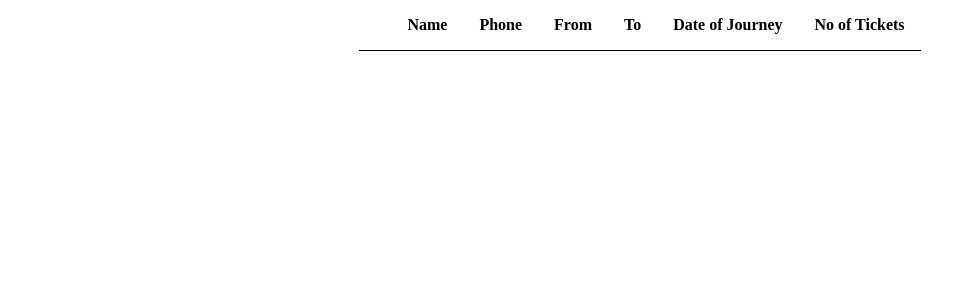
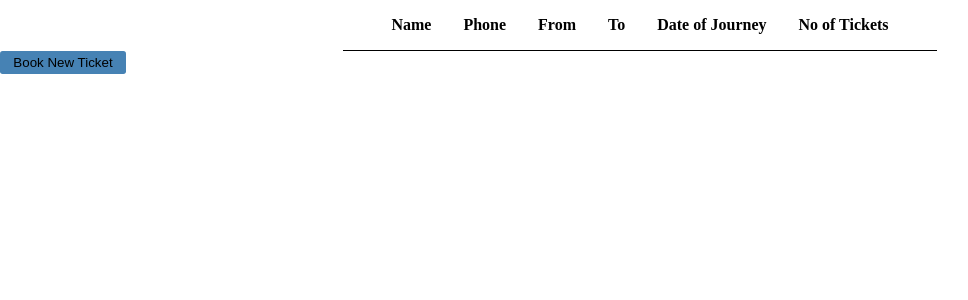
Before and after one commit to YogeshPatils/ModelForm, a Django app: page /allTickets/ in a window 1280 px wide. Shown: the top 300 px of the page, without its empty margins (0-968 px from the left). Run offline with Django 5.2, Linux system fonts and the light colour scheme; data that the repository does not hold is empty.

Commit message:
added update, add new ticket and some style

```diff
--- a/app/urls.py
+++ b/app/urls.py
@@ -4,4 +4,5 @@ from .views import *
 urlpatterns=[
     path('bookTicket/',bookTicketView,name='bookTicket'),
     path('allTickets/',passengerView,name='allTickets'),
+    path('update/<int:id>',updateTicketView,name='update'),
 ]
--- a/app/views.py
+++ b/app/views.py
@@ -1,4 +1,4 @@
-from django.shortcuts import render
+from django.shortcuts import render,redirect
 from django.http import HttpResponse
 from .forms import *
 
@@ -6,12 +6,22 @@ from .forms import *
 def bookTicketView(request):
     fm=BookTicketForm()
     if request.method=='POST':
-        fm=BookTicketForm(request.POST)
+        fm=BookTicketForm(data=request.POST)
         if fm.is_valid():
             fm.save()
-            return HttpResponse('<h1 style="text-align:center;">Ticket Booked Sucessfully..!</h1>')
+            return HttpResponse('''<h1 style="text-align:center;">Ticket Booked Sucessfully..!</h1> <a href={% url 'allTickets' %}>go to tickets table</a>''')
     return render(request, 'index.html',{'form':fm})
 
 def passengerView(request):
     qs=BookTicketModel.objects.all()
     return render(request, 'passenger.html',{'ps':qs})
+
+def updateTicketView(request, id):
+    obj=BookTicketModel.objects.get(id=id)
+    if request.method == 'POST':
+        fm=BookTicketForm(data=request.POST,instance=obj)
+        if fm.is_valid():
+            fm.save()
+        return redirect('allTickets')
+    fm=BookTicketForm(instance=obj)
+    return render(request, 'update.html',{'form':fm})
--- a/static/css/style.css
+++ b/static/css/style.css
@@ -12,3 +12,20 @@ td,th{
     border-bottom:1px solid black ;
     padding: 1em;
 }
+.yellow{
+    background-color: yellow;
+}
+
+.red{
+    background-color: red;
+}
+.blue{
+    background-color: steelblue;
+}
+
+button{
+    border: none;
+    padding:0.3em 1em ;
+    border-radius:0.2em ;
+
+}
--- a/templates/passenger.html
+++ b/templates/passenger.html
@@ -17,6 +17,8 @@
             <th>To</th>
             <th>Date of Journey</th>
             <th>No of Tickets</th>
+            <th></th>
+            <!-- <th></th> -->
         </tr>
         {% for p in ps %}
         <tr>
@@ -27,9 +29,11 @@
             <td>{{p.To}}</td>
             <td>{{p.dateOfJou}}</td>
             <td>{{p.noOfTickets}}</td>
+            <td><a href="{% url 'update' p.id %}"><button class="yellow">Update</button></a></td>
         </tr>
         {% endfor %}
     </table>
+    <a href="{% url 'bookTicket' %}"><button class="blue">Book New Ticket</button></a>
 
 </body>
 </html>
```
Also changed, not shown: templates/update.html (added, +16 -0 lines), static/js/index.js (added).
